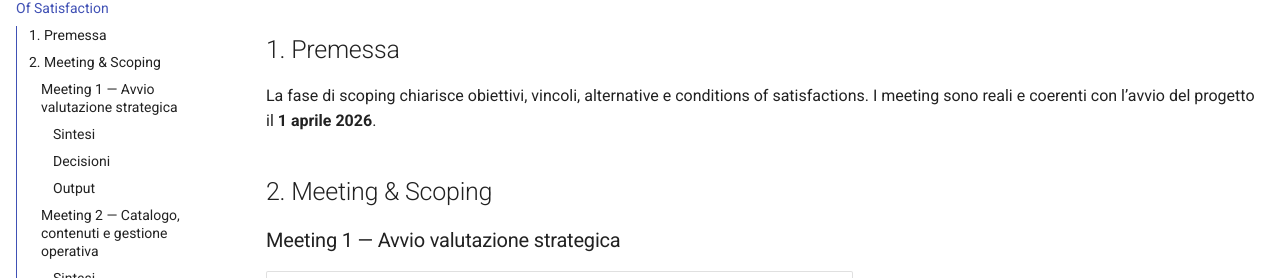
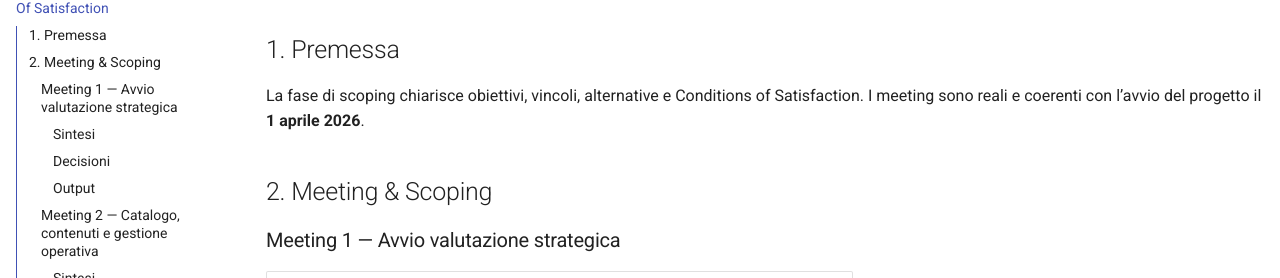
Before and after one commit to AlexTesta00/PM-Surya, an MkDocs documentation site: the page built from docs/scoping_meeting_cos.md, in a window 1280 px wide and 900 px high. Shown: the part 196-474 px from the top of the window. Built offline with MkDocs 1.6.1 and Material for MkDocs 9.7.7, drawn with Linux system fonts in a browser that asks for light colours; some of the changed text lies outside the part shown.

Commit message:
fix: issue

```diff
--- a/docs/scoping_meeting_cos.md
+++ b/docs/scoping_meeting_cos.md
@@ -2,7 +2,7 @@
 
 ## 1. Premessa
 
-La fase di scoping chiarisce obiettivi, vincoli, alternative e conditions of satisfactions. I meeting sono reali e coerenti con l’avvio del progetto il **1 aprile 2026**.
+La fase di scoping chiarisce obiettivi, vincoli, alternative e Conditions of Satisfaction. I meeting sono reali e coerenti con l’avvio del progetto il **1 aprile 2026**.
 
 ## 2. Meeting & Scoping
 
@@ -108,7 +108,7 @@ Shopify è emerso come soluzione più adatta perché riduce il time-to-market e
 | Data | 31 marzo 2026 |
 | Luogo | Store Surya Misano |
 | Partecipanti | Proprietà Surya, Project Manager, Business Analyst, Legal/GDPR Consultant |
-| Obiettivo | Validare POS, budget, tempi e conditions of satisfactions |
+| Obiettivo | Validare POS, budget, tempi e Conditions of Satisfaction |
 | Ordine del giorno | Approvazione baseline, GDPR, MVP, formazione, KPI, go-live |
 
 #### Sintesi
```
Also changed, not shown: docs/closing.md (+1 -1 lines), docs/final_report.md (+1 -1 lines), docs/pds.md (+1 -1 lines), docs/gant_pert_pn.md (renamed from docs/gant_pn.md).
